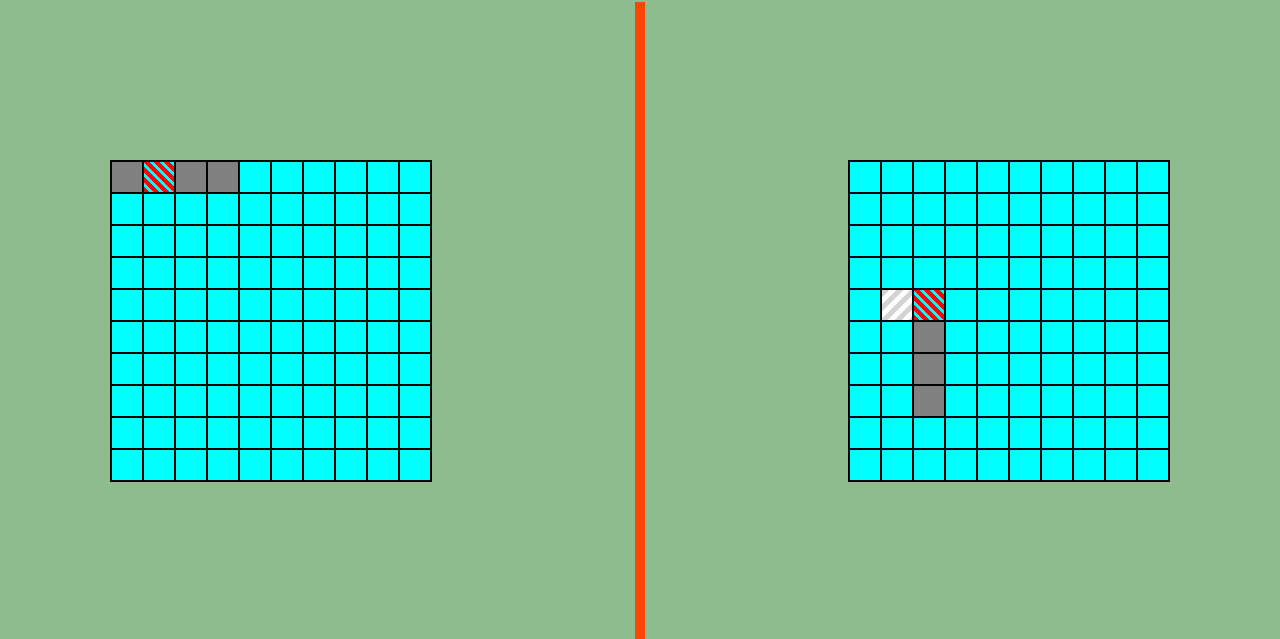
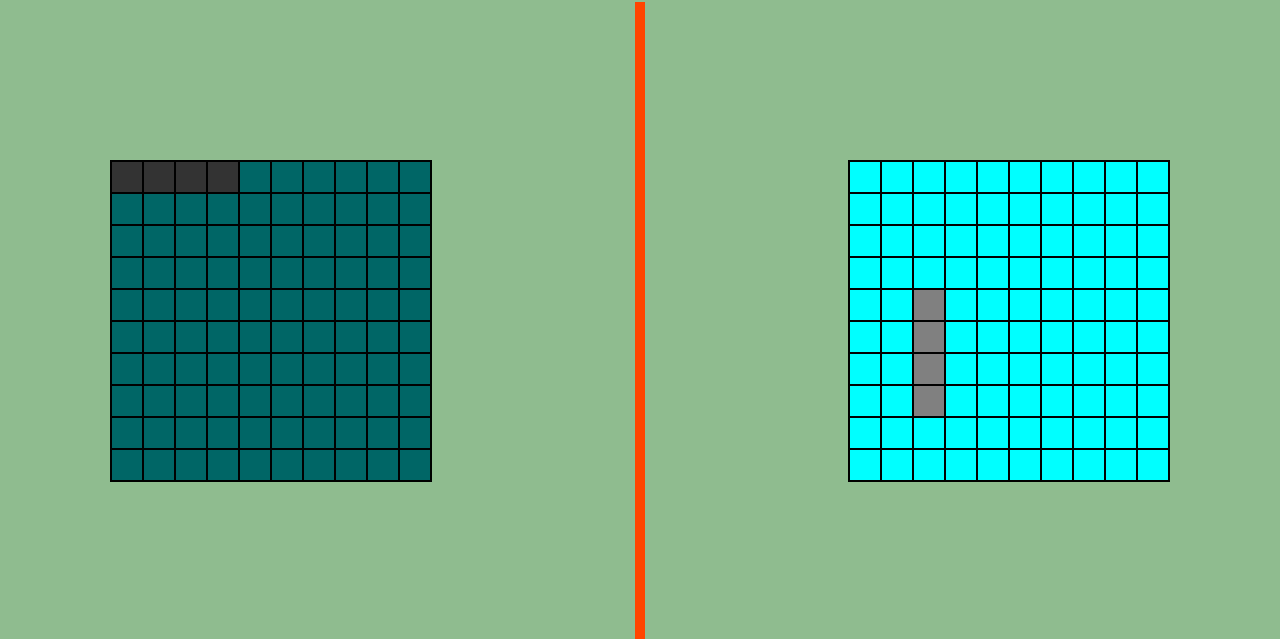
Before and after one commit to Tatadashi/odin-battleship, a website built with webpack: page src/template.html in a window 1280 px wide. Shown: the part 161-800 px from the top of the page. Built offline with nearby package versions, Linux system fonts and the light colour scheme.

Commit message:
Add overlay and space onclicks
Add property to player to check if they can be shot (i.e. not their turn). Add overlay to prevent clicks on player's own board (although it should not be possible either way). Overlay mostly adds visibility to whose turn it is.

```diff
--- a/src/classes.js
+++ b/src/classes.js
@@ -108,7 +108,6 @@ class GameBoard {
 
     return false;
   }
-  //check if place is shot before can receive attack
   receiveAttack(coord) {
     if (this.#board[coord[0]][coord[1]].occupied) {
       const ship = this.#board[coord[0]][coord[1]].occupant;
@@ -124,7 +123,6 @@ class GameBoard {
 
     this.#board[coord[0]][coord[1]].shot = true;
   }
-  //check after receiving attack to check if game ends
   hasShips() {
     if (this.#shipCount === this.#sunkCount) {
       return false;
@@ -144,6 +142,7 @@ class Player {
     this.#isComputer = isComputer;
     this.#name = name;
     this.#area = new GameBoard();
+    this.shootable = false;
   }
 
   get number() {
--- a/src/index.js
+++ b/src/index.js
@@ -41,19 +41,37 @@ function spaceHasClass(boardDiv, row, col, className) {
 function startTurn(player) {
     const announcement = document.getElementById('announcement');
     announcement.textContent = `${player.name}'s Turn`;
+
+    const targetPlayer = findOtherPlayer(player);
+    player.shootable = false;
+    targetPlayer.shootable = true;
+
+    const currentPlayerOverlay = document.getElementById(`overlay-${player.number}`);
+    const targetPlayerOverlay = document.getElementById(`overlay-${targetPlayer.number}`);
+    currentPlayerOverlay.style.visibility = 'visible';
+    targetPlayerOverlay.style.visibility = 'hidden';
 }
 
-/*
-onclick specific space (SHOULD NOT BE CLICKABLE UNTIL INITIAL SETUP DONE)
-    targetPlayer = identifyTarget() [check parent id?]
+function addAllSpaceClickEvents() {
+    const board1 = document.getElementById('board-1');
+    const board2 = document.getElementById("board-2");
 
-    check if player.area.board[coordY][coordX].shot === true
-        player.area.receiveAttack(coord)
-        check if player.area.hasShips()
-            endgame()
-        check if player.area.board[coordY][coordX].missed === false
-            startTurn(player) [they go againn]
-*/
+    for (let row = 0; row < 10; row++) {
+        for (let col = 0; col < 10; col++) {
+            addSpaceClick(player1, board1.children[row].children[col], [row, col]);
+            addSpaceClick(player2, board2.children[row].children[col], [row, col]);
+        }
+    }
+}
+
+function addSpaceClick(player, space, coord) {
+    space.addEventListener('click', (e) => {
+        if (player.shootable) {
+            shoot(player, coord);
+        }
+    });
+}
+
 function shoot(targetPlayer, coord) {
     const currentPlayer = findOtherPlayer(targetPlayer);
     if (!targetPlayer.area.board[coord[0]][coord[1]].shot) {
@@ -66,8 +84,6 @@ function shoot(targetPlayer, coord) {
 
         if (!targetPlayer.area.board[coord[0]][coord[1]].missed) {
             startTurn(currentPlayer);
-            console.log(currentPlayer)
-            console.log(targetPlayer)
         } else {
             startTurn(targetPlayer);
         }
@@ -92,12 +108,12 @@ const player1Title = document.getElementById('player-1');
 const player2Title = document.getElementById('player-2');
 player1Title.textContent = `${player1.name}`;
 player2Title.textContent = `${player2.name}`;
-startTurn(player1);
+addAllSpaceClickEvents();
 
 //place turns
 player1.area.place(new Ship(4), [0, 0], false);
 player2.area.place(new Ship(4), [4, 2], true);
+updateBoard(player1);
+updateBoard(player2);
 
-shoot(player2, [4, 2]);
-shoot(player2, [4, 1]);
-shoot(player1, [0, 1]);
+startTurn(player1);
--- a/src/style.css
+++ b/src/style.css
@@ -50,8 +50,24 @@ body {
 }
 
 .board {
-  display: flex;
-  flex-grow: 1;
+  position: relative;
+}
+
+#overlay-1,
+#overlay-2 {
+  visibility: hidden;
+}
+
+.overlay {
+  position: absolute;
+  top: 0;
+  width: 100%;
+  height: 100%;
+  background-color: rgba(0, 0, 0, .6);
+}
+
+.overlay:hover {
+  cursor: not-allowed;
 }
 
 .row {
@@ -108,7 +124,6 @@ body {
 );
 }
 
-
 .space.hit:hover,
 .space.miss:hover {
   cursor: not-allowed;
--- a/src/template.html
+++ b/src/template.html
@@ -15,7 +15,7 @@
       <button id="turn-button">Next Turn Phase</button>
     </div>
     <div id="board-section">
-      <div id="board-1">
+      <div id="board-1" class="board">
         <div class="row">
           <div class="space top left"></div>
           <div class="space top"></div>
@@ -136,9 +136,10 @@
           <div class="space"></div>
           <div class="space"></div>
         </div>
+        <div id="overlay-1" class="overlay"></div>
       </div>
       <div id="border"></div>
-      <div id="board-2">
+      <div id="board-2" class="board">
         <div class="row">
           <div class="space top left"></div>
           <div class="space top"></div>
@@ -259,6 +260,7 @@
           <div class="space"></div>
           <div class="space"></div>
         </div>
+        <div id="overlay-2" class="overlay"></div>
       </div>
     </div>
   </body>
```
